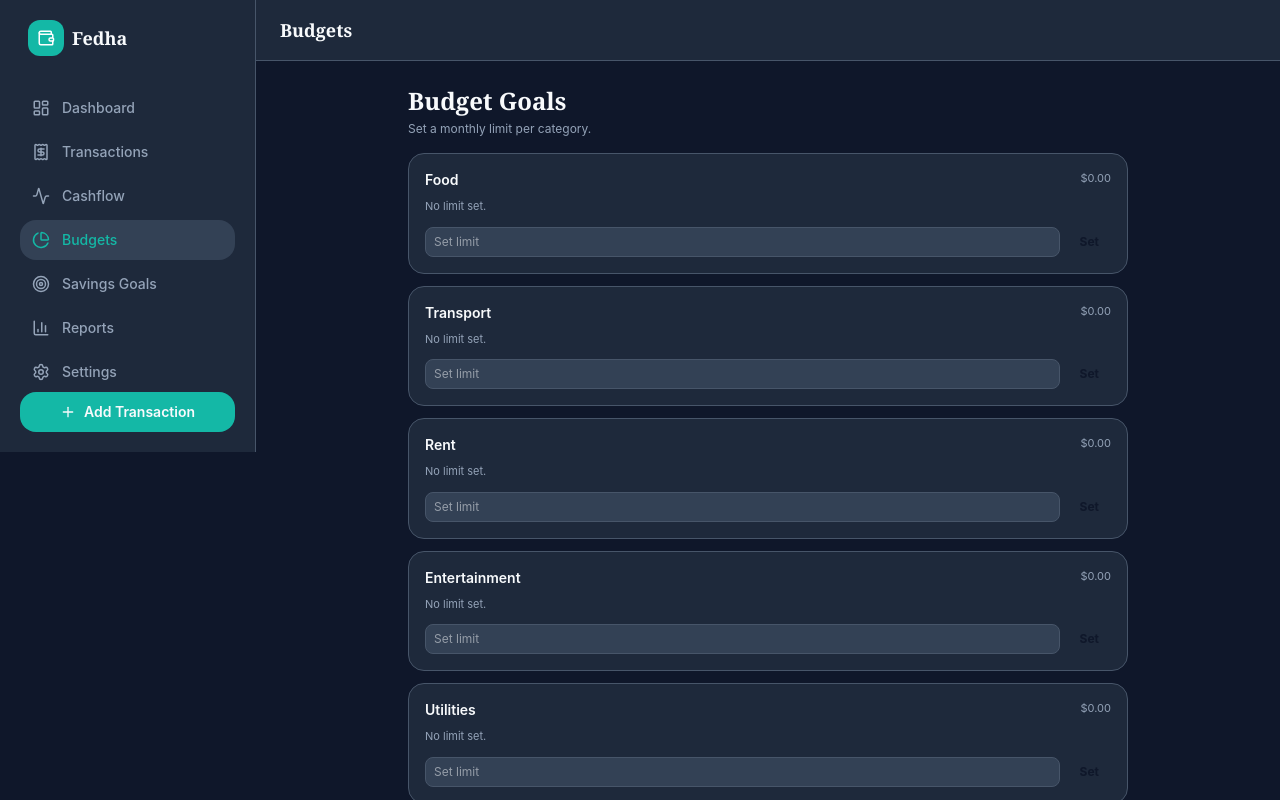
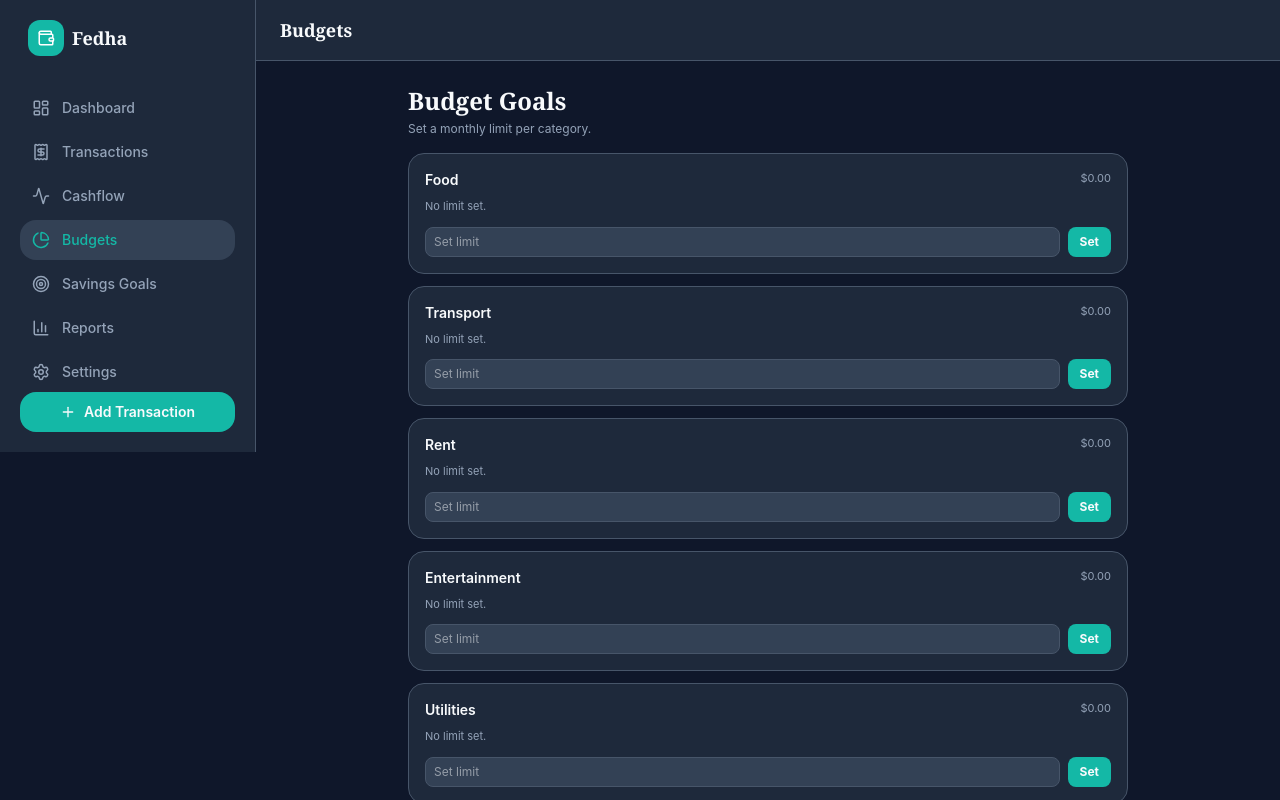
Before and after one commit to ajiambo-belinda/Budget-web-app, a React (Vite) app: page / in a window 1280 px wide. Both pictures are taken after a click on the button "Budgets". Shown: the top 800 px of the page. Built offline with nearby package versions, Linux system fonts and the light colour scheme.

Commit message:
push changes made

```diff
--- a/src/screens/AddScreen.jsx
+++ b/src/screens/AddScreen.jsx
@@ -85,6 +85,7 @@ export default function AddScreen({ editingTx, onDone }) {
   value={date}
   onChange={(e) => setDate(e.target.value)}
   className="w-full rounded-lg border border-[var(--color-border)] bg-[var(--color-surface)] text-[var(--color-text)] px-3 py-2.5 mt-1 mb-3 text-sm"
+  style={{ colorScheme: 'dark' }}
 />
 
       <label className="text-xs font-semibold text-[var(--color-text-muted)]">Note (optional)</label>
--- a/src/screens/BudgetScreen.jsx
+++ b/src/screens/BudgetScreen.jsx
@@ -54,11 +54,11 @@ export default function BudgetScreen() {
                 className="flex-1 rounded-lg border border-[var(--color-border)] bg-[var(--color-surface-alt)] text-[var(--color-text)] px-2 py-1.5 text-xs"
               />
               <button
-                onClick={() => handleSetLimit(cat)}
-                className="px-3 rounded-lg text-xs font-bold bg-[var(--color-gold)] text-[var(--color-bg)]"
-              >
-                Set
-              </button>
+  onClick={() => handleSetLimit(cat)}
+  className="px-3 rounded-lg text-xs font-bold bg-[var(--color-accent)] text-[var(--color-selected-text)]"
+>
+  Set
+</button>
             </div>
           </Card>
         );
```
Lines whose indentation alone changed are shown as unchanged.
